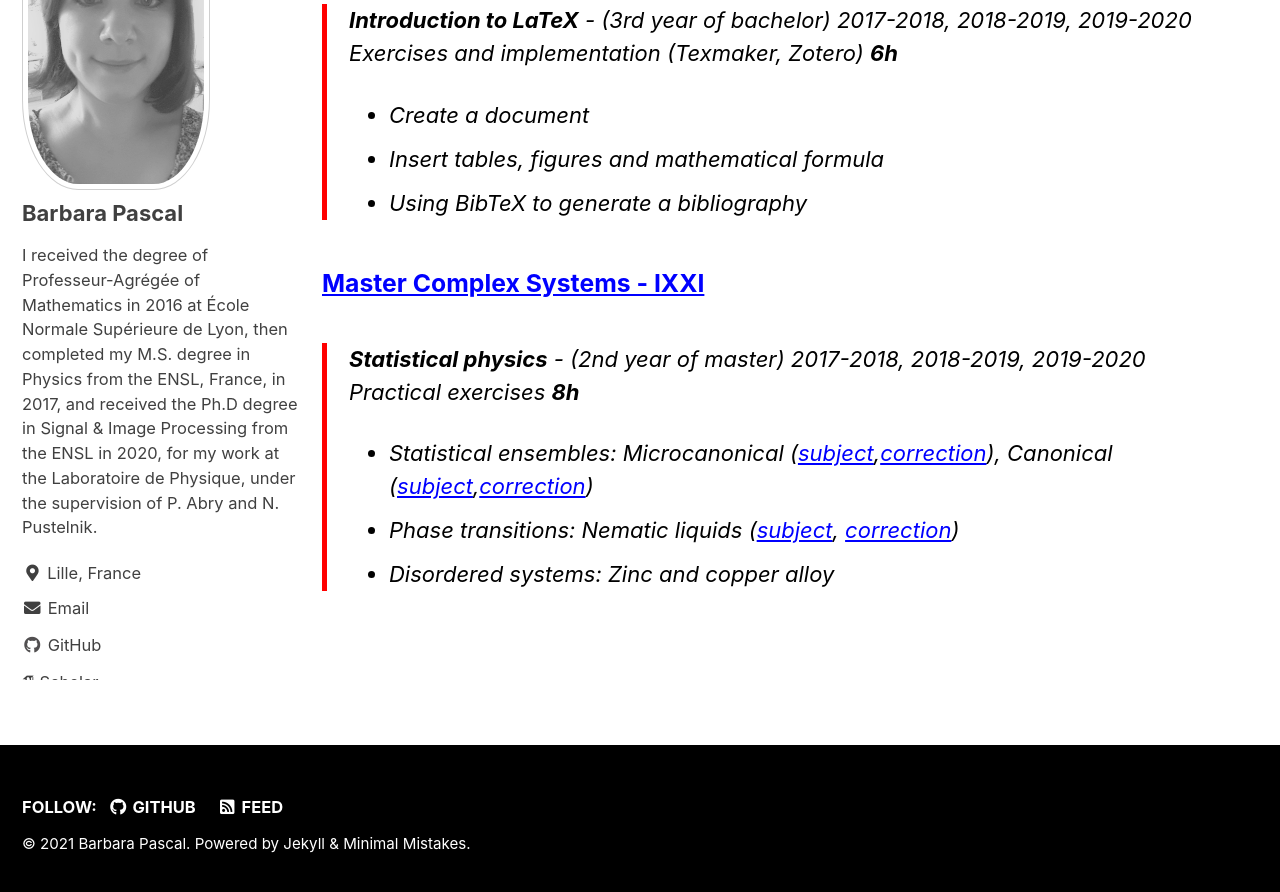
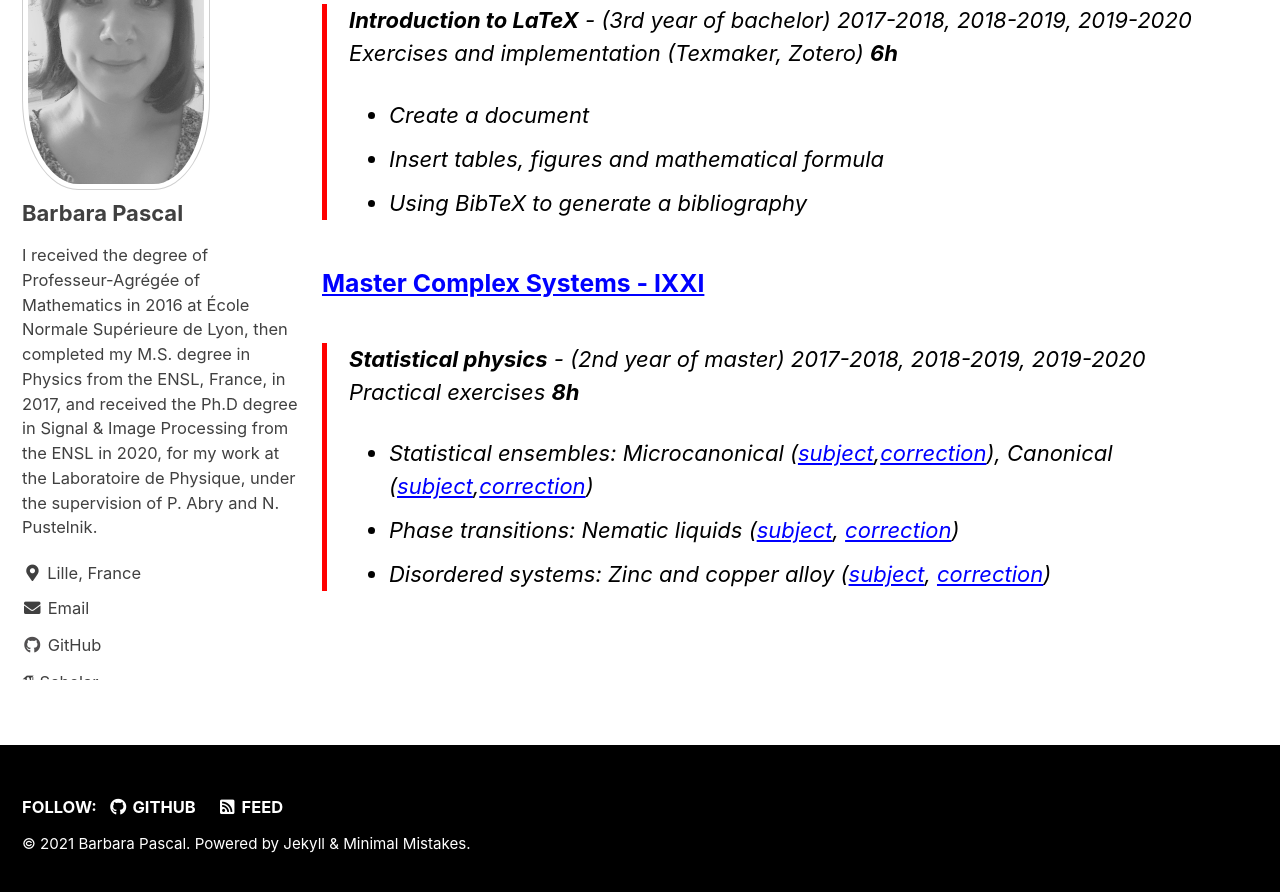
Before and after one commit to bpascal-fr/bpascal-fr.github.io, a Jekyll site: the page built from _pages/teaching.md, in a window 1280 px wide and 900 px high, scrolled down 2274 px. Shown: the top 892 px of the window. Built offline with Jekyll 4.4.1, drawn with Linux system fonts in a browser that asks for light colours; cached includes are drawn as plain includes; nearby versions of some CDN libraries; some web fonts are replaced.

Commit message:
update PhD

```diff
--- a/_pages/teaching.md
+++ b/_pages/teaching.md
@@ -66,4 +66,4 @@ Exercises and implementation (Texmaker, Zotero) **6h**
 Practical exercises **8h**
 * Statistical ensembles: *Microcanonical* ([subject](assets/pdf/td1_stat.pdf),[correction](assets/pdf/td1_stat_c.pdf)), *Canonical* ([subject](assets/pdf/td2_stat.pdf),[correction](assets/pdf/td2_stat_c.pdf))
 * Phase transitions: *Nematic liquids* ([subject](assets/pdf/td3_stat.pdf), [correction](assets/pdf/td3_stat_c.pdf))
-* Disordered systems: *Zinc and copper alloy*
+* Disordered systems: *Zinc and copper alloy* ([subject](assets/pdf/td4_stat.pdf), [correction](assets/pdf/td4_stat_c.pdf))
```
